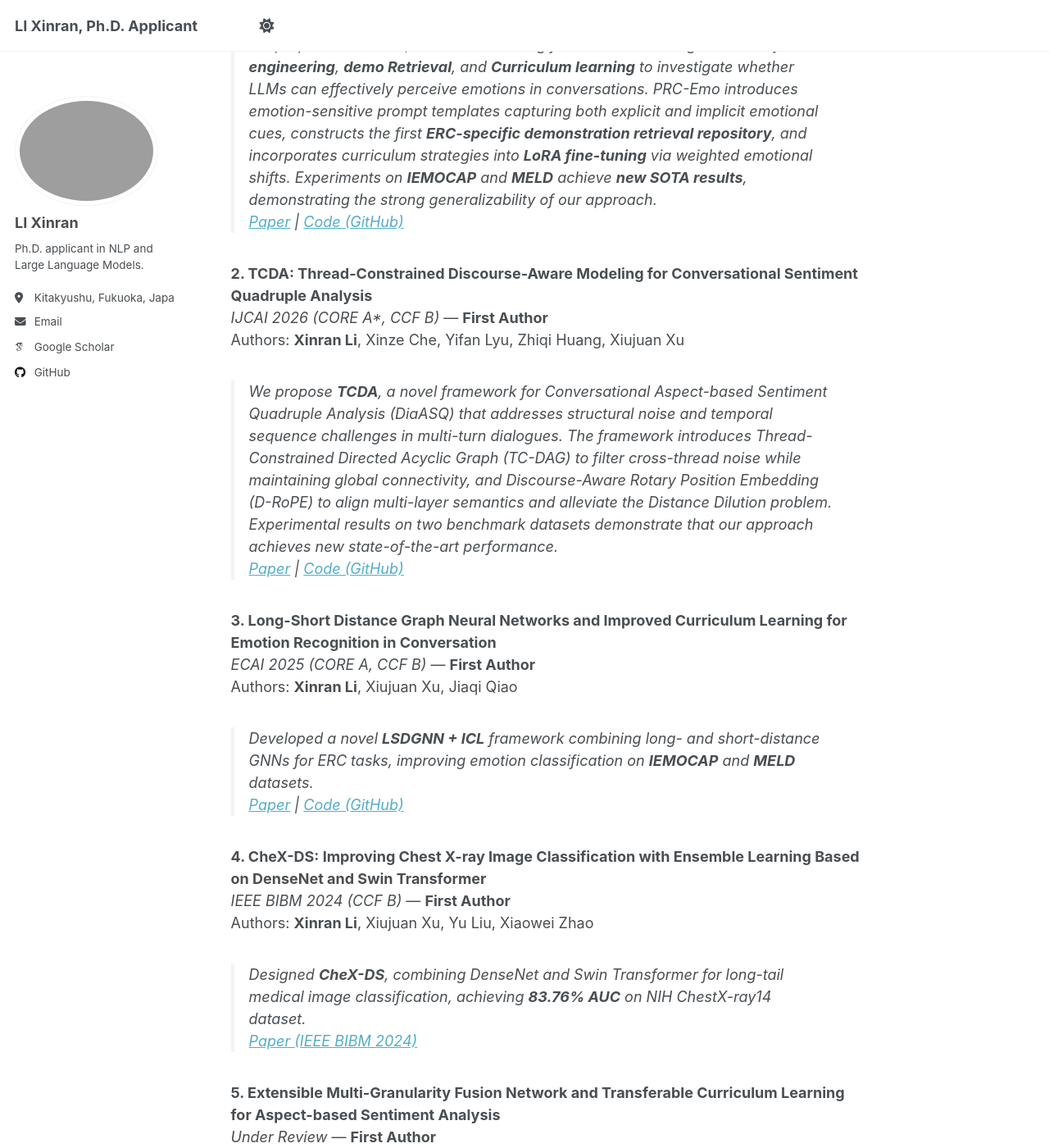
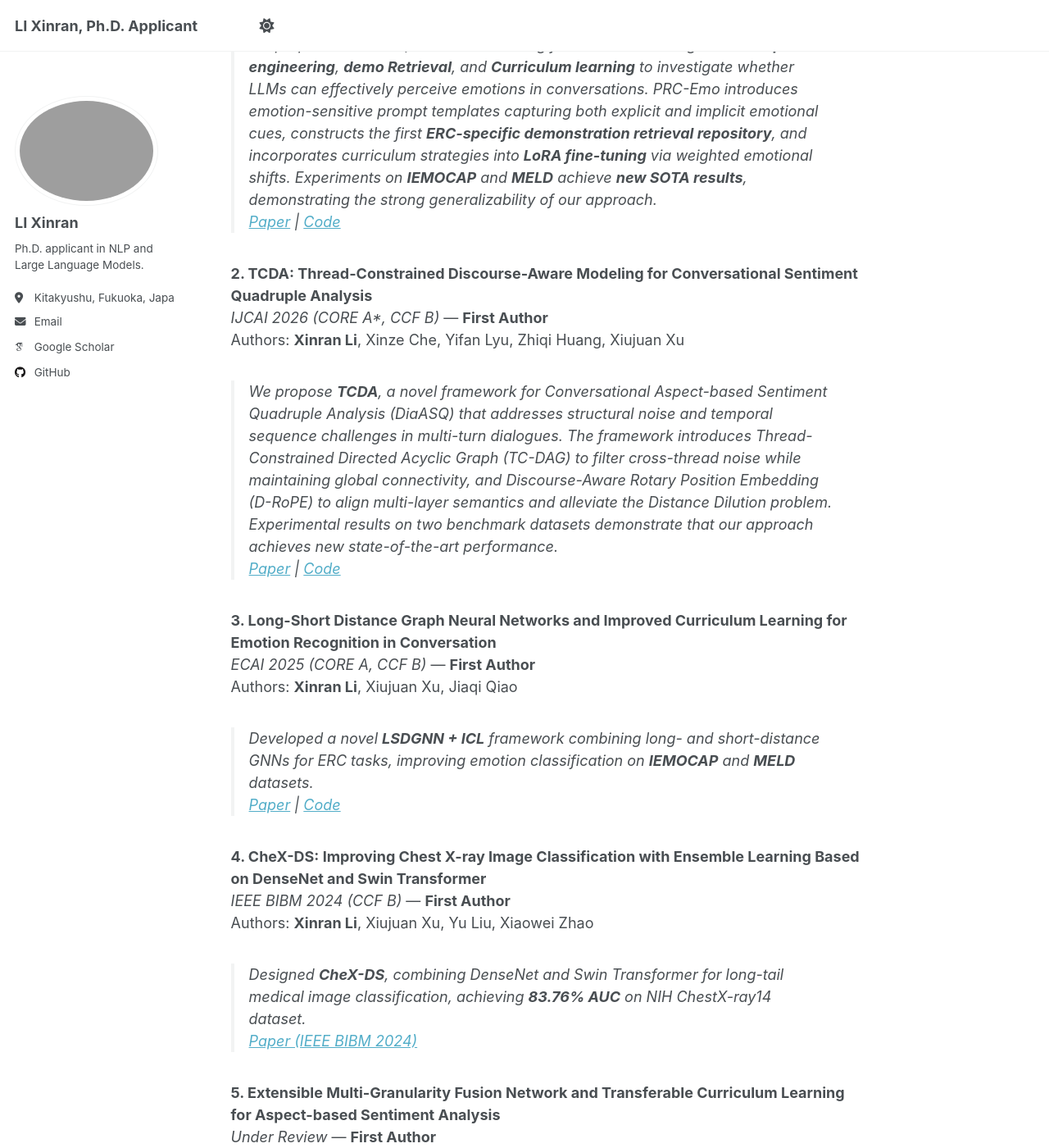
Before and after one commit to LiXinran6/LiXinran6.github.io, a Jekyll site: the page built from _pages/about.md, in a window 1280 px wide and 1400 px high, scrolled down 3337 px. Shown: the whole window at 82% size. Built offline with Jekyll 4.4.1, drawn with Linux system fonts in a browser that asks for light colours; some web fonts are replaced; a script that is not in the unit is left out.

Commit message:
Update about.md

```diff
--- a/_pages/about.md
+++ b/_pages/about.md
@@ -97,19 +97,19 @@ Supervised by: [Prof. Zhongyu Wei](http://www.fudan-disc.com/people/zywei) and [
 *AAAI 2026 (CORE A\*, CCF A)* — **First Author**
 Authors: **Xinran Li**, Yu Liu, Jiaqi Qiao, Xiujuan Xu
 > We propose **PRC-Emo**, a new ERC training framework that integrates **Prompt engineering**, **demo Retrieval**, and **Curriculum learning** to investigate whether LLMs can effectively perceive emotions in conversations. PRC-Emo introduces emotion-sensitive prompt templates capturing both explicit and implicit emotional cues, constructs the first **ERC-specific demonstration retrieval repository**, and incorporates curriculum strategies into **LoRA fine-tuning** via weighted emotional shifts. Experiments on **IEMOCAP** and **MELD** achieve **new SOTA results**, demonstrating the strong generalizability of our approach.
-[Paper](https://ojs.aaai.org/index.php/AAAI/article/view/40446) | [Code (GitHub)](https://github.com/LiXinran6/PRC-Emo)
+[Paper](https://ojs.aaai.org/index.php/AAAI/article/view/40446) | [Code](https://github.com/LiXinran6/PRC-Emo)
 
 **2. TCDA: Thread-Constrained Discourse-Aware Modeling for Conversational Sentiment Quadruple Analysis**
 *IJCAI 2026 (CORE A\*, CCF B)* — **First Author**
 Authors: **Xinran Li**, Xinze Che, Yifan Lyu, Zhiqi Huang, Xiujuan Xu
 > We propose **TCDA**, a novel framework for Conversational Aspect-based Sentiment Quadruple Analysis (DiaASQ) that addresses structural noise and temporal sequence challenges in multi-turn dialogues. The framework introduces Thread-Constrained Directed Acyclic Graph (TC-DAG) to filter cross-thread noise while maintaining global connectivity, and Discourse-Aware Rotary Position Embedding (D-RoPE) to align multi-layer semantics and alleviate the Distance Dilution problem. Experimental results on two benchmark datasets demonstrate that our approach achieves new state-of-the-art performance.
-[Paper](https://www.ijcai.org/proceedings/2026/647) | [Code (GitHub)](https://github.com/LiXinran6/TCDA)
+[Paper](https://www.ijcai.org/proceedings/2026/647) | [Code](https://github.com/LiXinran6/TCDA)
 
 **3. Long-Short Distance Graph Neural Networks and Improved Curriculum Learning for Emotion Recognition in Conversation**
 *ECAI 2025 (CORE A, CCF B)* — **First Author**
 Authors: **Xinran Li**, Xiujuan Xu, Jiaqi Qiao
 > Developed a novel **LSDGNN + ICL** framework combining long- and short-distance GNNs for ERC tasks, improving emotion classification on **IEMOCAP** and **MELD** datasets.
-[Paper](https://ebooks.iospress.nl/doi/10.3233/FAIA251292) | [Code (GitHub)](https://github.com/LiXinran6/LSDGNN_ICL)
+[Paper](https://ebooks.iospress.nl/doi/10.3233/FAIA251292) | [Code](https://github.com/LiXinran6/LSDGNN_ICL)
 
 **4. CheX-DS: Improving Chest X-ray Image Classification with Ensemble Learning Based on DenseNet and Swin Transformer**
 *IEEE BIBM 2024 (CCF B)* — **First Author**
```
